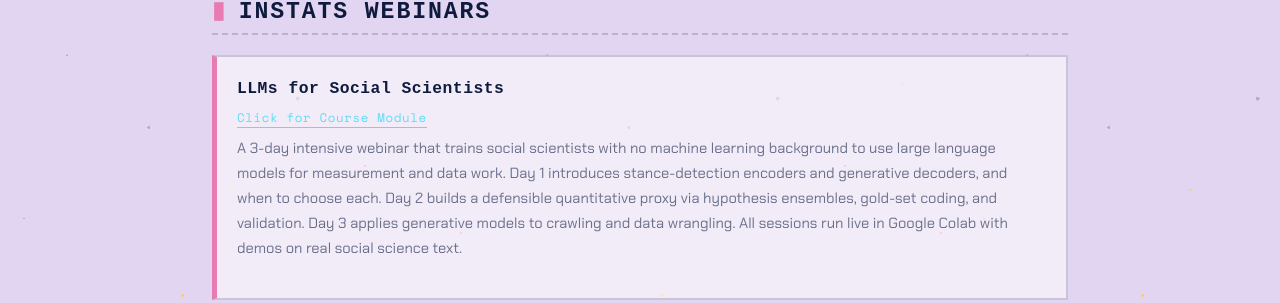
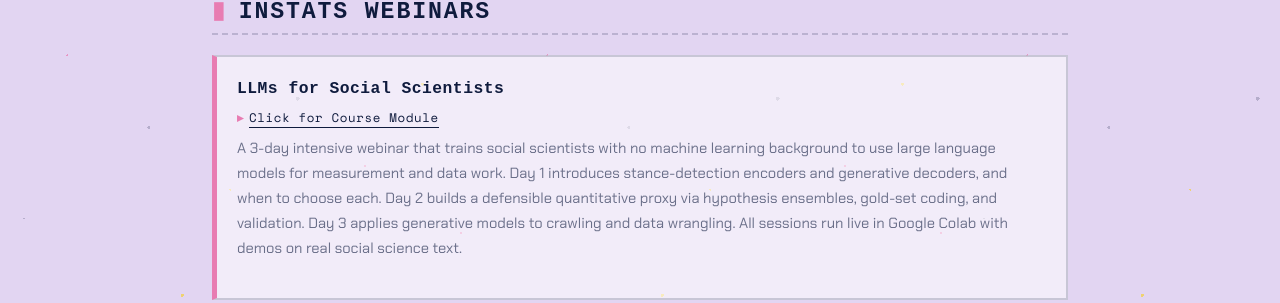
Before and after one commit to jacqpark/jacqpark.github.io, a Jekyll site: the page built from teaching.md, in a window 1280 px wide. Shown: the part 223-526 px from the top of the page. Built offline with Jekyll 4.4.1, drawn with Linux system fonts in a browser that asks for light colours; some web fonts are replaced.

Commit message:
navy link with pink caret

```diff
--- a/assets/css/style.css
+++ b/assets/css/style.css
@@ -928,13 +928,19 @@ pre {
 }
 
 .course-meta a {
-  color: var(--c-cyan);
-  border-bottom: 1px solid var(--c-cyan);
+  color: var(--fg-strong);
+  border-bottom: 1px solid var(--fg-strong);
 }
 
 .course-meta a:hover {
   color: var(--c-pink-hot);
   border-bottom-color: var(--c-pink-hot);
+}
+
+.course-meta-caret {
+  color: var(--c-pink-hot);
+  margin-right: 0.4em;
+  font-weight: 700;
 }
 
 .course-description {
--- a/teaching.md
+++ b/teaching.md
@@ -15,7 +15,7 @@ theme: lavender
     {% if course.url %}<a href="{{ course.url }}" target="_blank" rel="noopener">{{ course.title }}</a>{% else %}{{ course.title }}{% endif %}
   </div>
   {% if course.course_module %}
-  <div class="course-meta"><a href="{{ course.course_module }}" target="_blank" rel="noopener">Click for Course Module</a></div>
+  <div class="course-meta"><span class="course-meta-caret">&#9656;</span><a href="{{ course.course_module }}" target="_blank" rel="noopener">Click for Course Module</a></div>
   {% endif %}
   {% if course.description %}
   <p class="course-description">{{ course.description }}</p>
```
